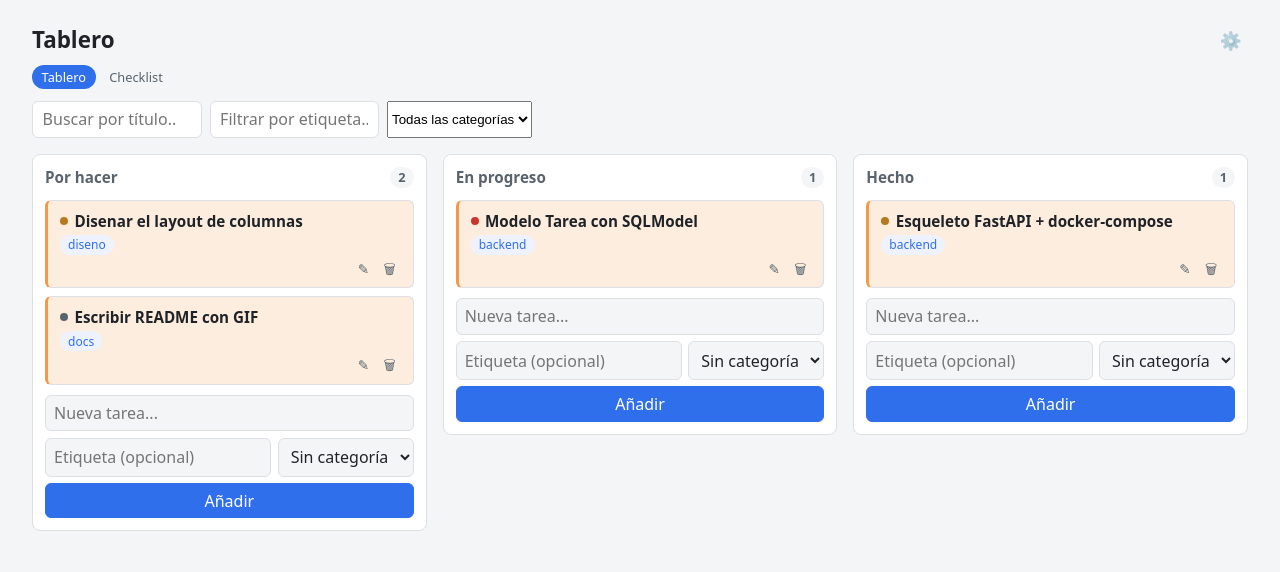
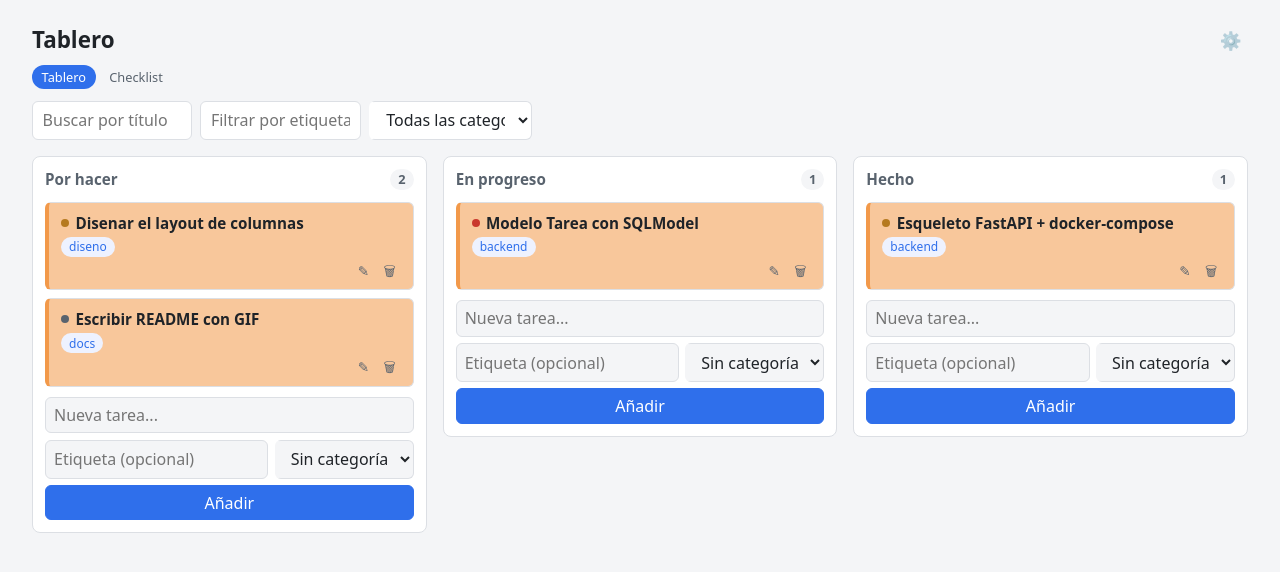
Before and after one commit to dfdez2003/app-htmx-fastapi, a FastAPI app: page / in a window 1280 px wide. Shown: the top 572 px of the page. Run offline with FastAPI, Linux system fonts and the light colour scheme.

Commit message:
fix(tablero): tinte de categoria mas fuerte y color visible en los selects
El tinte de 18% del Hito 14 quedaba casi imperceptible; el usuario pidió
explícitamente que la tarjeta se vea pintada del color, no solo
insinuada, y que el color también se distinga al elegir/filtrar
categoría, no solo en la tarjeta ya creada.

- .tarjeta / .item-checklist: color-mix sube de 18% a 55% (pastel fuerte,
  claramente "pintado", texto oscuro sigue legible sobre la paleta
  actual); borde izquierdo pasa de 3px a 4px a juego.
- <option> de categoría (formulario crear/editar y los dos selects de
  filtro) llevan background-color inline con el color real de la
  categoría, visible al abrir el desplegable.
- Nuevo app/static/categoria-select.js: colorea también el <select>
  cerrado (borde izquierdo con --categoria-color-select, seteada al
  elegir o al recargar/re-renderizar tras un swap de HTMX) — así se ve
  cuál es cuál sin tener que abrir la lista. Cargado desde base.html,
  disponible en tablero y checklist.

Verificado con pytest (28/28, sin cambios de comportamiento) y en
Chrome con cache-busting: tarjetas claramente coloreadas, select de
"En progreso" mostrando el borde naranja de Trabajo tras elegirlo.

```diff
--- /dev/null
+++ b/app/static/categoria-select.js
@@ -0,0 +1,25 @@
+// Colorea el <select> de categoría (creación/edición de tarea y filtro de
+// búsqueda) con el color de la opción elegida, para que se distinga cuál
+// es cuál también con el desplegable cerrado, no solo al abrirlo.
+
+function colorearSelectCategoria(select) {
+  var opcion = select.options[select.selectedIndex];
+  var color = opcion ? opcion.dataset.color : null;
+  select.style.setProperty("--categoria-color-select", color || "transparent");
+}
+
+function colorearTodosLosSelects() {
+  document.querySelectorAll('select[name="categoria"]').forEach(colorearSelectCategoria);
+}
+
+document.body.addEventListener("change", function (evt) {
+  if (evt.target.matches && evt.target.matches('select[name="categoria"]')) {
+    colorearSelectCategoria(evt.target);
+  }
+});
+
+// Los formularios se reemplazan enteros tras cada acción HTMX (crear,
+// cancelar edición, etc.) — hay que volver a colorear los selects nuevos.
+document.body.addEventListener("htmx:afterSwap", colorearTodosLosSelects);
+document.body.addEventListener("htmx:oobAfterSwap", colorearTodosLosSelects);
+colorearTodosLosSelects();
--- a/app/static/estilos.css
+++ b/app/static/estilos.css
@@ -76,7 +76,8 @@ body {
   max-width: 500px;
 }
 
-.buscador input {
+.buscador input,
+.buscador select {
   flex: 1;
   min-width: 0;
   font: inherit;
@@ -127,10 +128,12 @@ body {
 
 .tarjeta {
   /* Sin categoría: --categoria-color no está seteada, cae al fallback
-     (var(--panel)) y el color-mix da panel puro -> sin tinte. */
-  background: color-mix(in srgb, var(--categoria-color, var(--panel)) 18%, var(--panel));
+     (var(--panel)) y el color-mix da panel puro -> sin tinte. Con
+     categoría, la tarjeta se pinta entera y fuerte con su color — no es
+     un detalle sutil, es la forma principal de distinguir el tipo. */
+  background: color-mix(in srgb, var(--categoria-color, var(--panel)) 55%, white);
   border: 1px solid var(--borde);
-  border-left: 3px solid var(--categoria-color, var(--borde));
+  border-left: 4px solid var(--categoria-color, var(--borde));
   border-radius: 6px;
   padding: 0.6rem 0.75rem;
 }
@@ -188,7 +191,7 @@ body {
 
 .tarjeta.vencida {
   border-color: #e0554f;
-  border-left: 3px solid #e0554f;
+  border-left: 4px solid #e0554f;
 }
 
 .tarjeta.vencida .fecha {
@@ -287,6 +290,14 @@ body {
   border-radius: 6px;
   background: var(--fondo);
   color: var(--texto);
+}
+
+/* El color de la opción elegida se refleja también con el desplegable
+   cerrado (--categoria-color-select la setea categoria-select.js al
+   elegir/cargar), no solo al abrirlo. */
+.formulario-tarea select[name="categoria"],
+#buscador-categoria {
+  border-left: 4px solid var(--categoria-color-select, var(--borde));
 }
 
 .formulario-ayuda {
@@ -423,15 +434,15 @@ body {
   display: flex;
   align-items: center;
   gap: 0.5rem;
-  background: color-mix(in srgb, var(--categoria-color, var(--panel)) 18%, var(--panel));
+  background: color-mix(in srgb, var(--categoria-color, var(--panel)) 55%, white);
   border: 1px solid var(--borde);
-  border-left: 3px solid var(--categoria-color, transparent);
+  border-left: 4px solid var(--categoria-color, transparent);
   border-radius: 6px;
   padding: 0.5rem 0.6rem;
 }
 
 .item-checklist.vencida {
-  border-left: 3px solid #e0554f;
+  border-left: 4px solid #e0554f;
 }
 
 .item-checklist-vacio {
--- a/app/templates/base.html
+++ b/app/templates/base.html
@@ -10,5 +10,6 @@
 </head>
 <body>
   {% block contenido %}{% endblock %}
+  <script src="/static/categoria-select.js"></script>
 </body>
 </html>
--- a/app/templates/checklist.html
+++ b/app/templates/checklist.html
@@ -24,7 +24,7 @@
             hx-trigger="change" hx-include="#buscador-texto, #buscador-etiqueta">
       <option value="">Todas las categorías</option>
       {% for categoria in categorias %}
-      <option value="{{ categoria.id }}">{{ categoria.nombre }}</option>
+      <option value="{{ categoria.id }}" data-color="{{ categoria.color }}" style="background-color: {{ categoria.color }};">{{ categoria.nombre }}</option>
       {% endfor %}
       <option value="sin">Sin categoría</option>
     </select>
--- a/app/templates/fragmentos/formulario_tarea.html
+++ b/app/templates/fragmentos/formulario_tarea.html
@@ -11,7 +11,8 @@
     <select name="categoria" title="Categoría">
       <option value="sin" {% if tarea.categoria_id is none %}selected{% endif %}>Sin categoría</option>
       {% for categoria in categorias %}
-      <option value="{{ categoria.id }}" {% if tarea.categoria_id == categoria.id %}selected{% endif %}>{{ categoria.nombre }}</option>
+      <option value="{{ categoria.id }}" data-color="{{ categoria.color }}" style="background-color: {{ categoria.color }};"
+              {% if tarea.categoria_id == categoria.id %}selected{% endif %}>{{ categoria.nombre }}</option>
       {% endfor %}
     </select>
     <select name="prioridad" title="Prioridad">
@@ -42,7 +43,7 @@
     <select name="categoria" title="Categoría">
       <option value="sin">Sin categoría</option>
       {% for categoria in categorias %}
-      <option value="{{ categoria.id }}">{{ categoria.nombre }}</option>
+      <option value="{{ categoria.id }}" data-color="{{ categoria.color }}" style="background-color: {{ categoria.color }};">{{ categoria.nombre }}</option>
       {% endfor %}
     </select>
   </div>
--- a/app/templates/tablero.html
+++ b/app/templates/tablero.html
@@ -21,7 +21,7 @@
             hx-trigger="change" hx-include="#buscador-texto, #buscador-etiqueta">
       <option value="">Todas las categorías</option>
       {% for categoria in categorias %}
-      <option value="{{ categoria.id }}">{{ categoria.nombre }}</option>
+      <option value="{{ categoria.id }}" data-color="{{ categoria.color }}" style="background-color: {{ categoria.color }};">{{ categoria.nombre }}</option>
       {% endfor %}
       <option value="sin">Sin categoría</option>
     </select>
```
